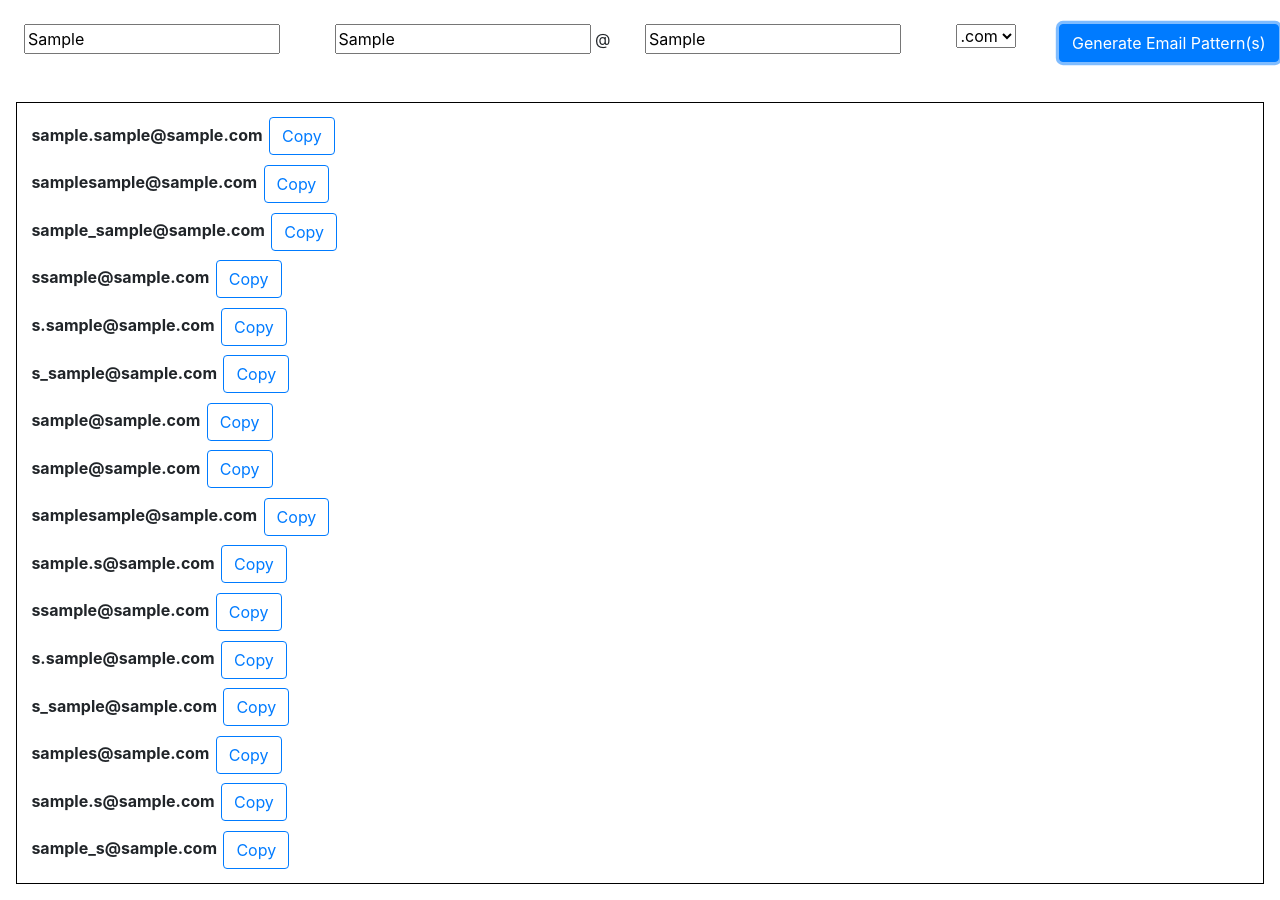
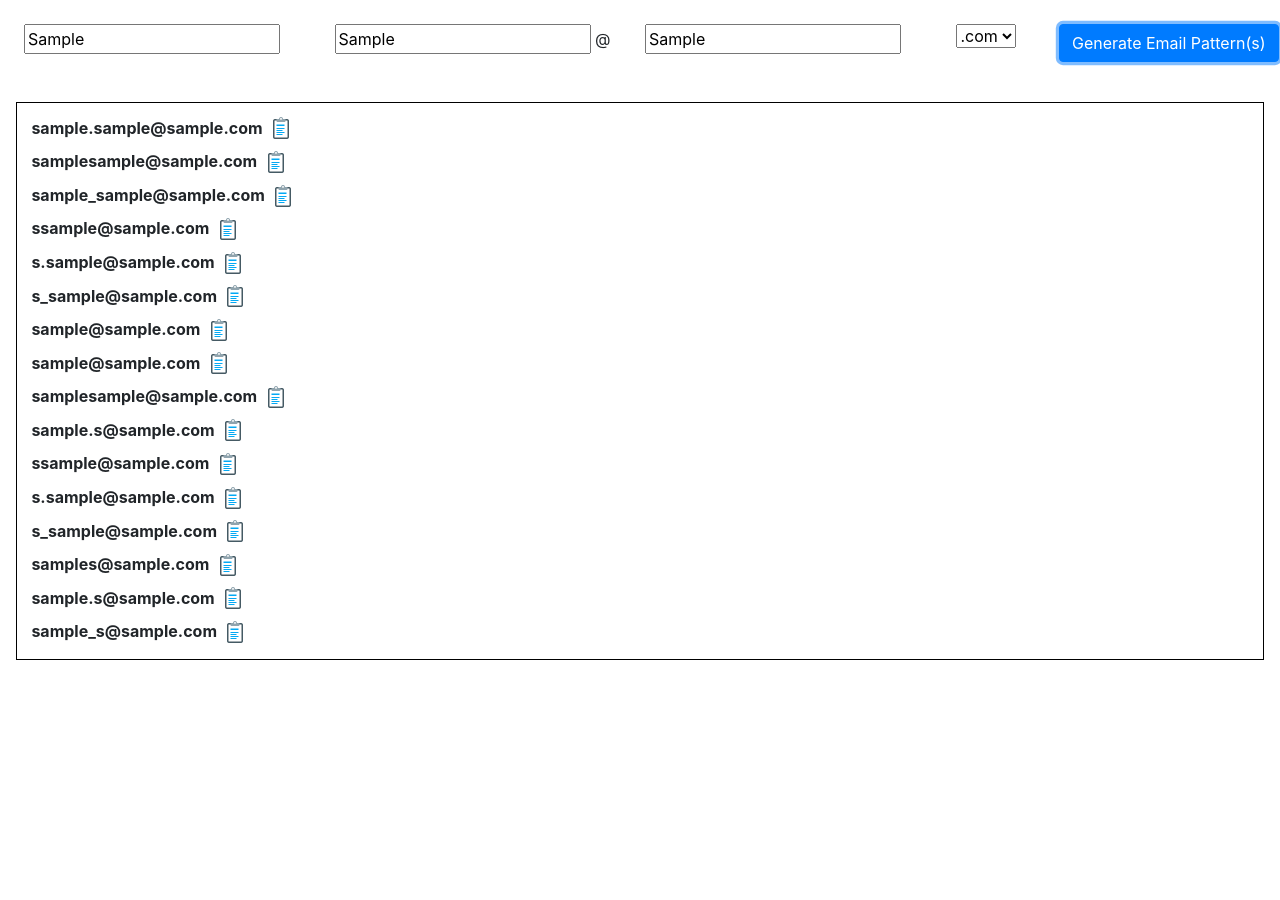
Before and after one commit to sanketwakhare/email-generator-app, a plain HTML site: page index.html in a window 1280 px wide. Both pictures are taken after typing "Sample", "Sample", "Sample" into the empty fields and a click on the input "Generate Email Pattern(s)". After the commit the page ends 800 px from the top, so only its background shows below. Drawn offline with nearby package versions, Linux system fonts and the light colour scheme.

Commit message:
change copy icon

```diff
--- a/script.js
+++ b/script.js
@@ -58,17 +58,23 @@ const handleSubmit = () => {
         patternContainer.appendChild(emailContainer);
 
         // copy button for email pattern
-        let copyBtn = document.createElement('input');
-        copyBtn.setAttribute('id', 'btn-copy-' + index);
-        copyBtn.setAttribute('value', 'Copy');
-        copyBtn.classList.add('btn');
-        copyBtn.classList.add('btn-outline-primary');
+        let copyBtn = document.createElement('img');
+        copyBtn.setAttribute('src', 'clipboardIcon.png');
+        copyBtn.setAttribute('width', '24px');
+        copyBtn.setAttribute('height', '24px');
+        copyBtn.setAttribute('alt', 'Copy');
+        copyBtn.classList.add('copyEmail');
         copyBtn.classList.add('pattern-container');
-        copyBtn.classList.add('pattern-container');
-        //  'link-secondary', 'pattern-container']);
-        copyBtn.setAttribute('type', 'button');
+
+        // let copyBtn = document.createElement('input');
+        // copyBtn.setAttribute('id', 'btn-copy-' + index);
+        // copyBtn.setAttribute('value', 'Copy');
+        // copyBtn.classList.add('btn');
+        // copyBtn.classList.add('btn-sm');
+        // copyBtn.classList.add('btn-outline-primary');
+        // copyBtn.classList.add('pattern-container');
+        // copyBtn.setAttribute('type', 'button');
         copyBtn.addEventListener('click', handleCopy);
-        // copyBtn.classList.add(['pattern-container']);
         patternContainer.appendChild(copyBtn);
 
         outputElement.appendChild(patternContainer);
--- a/style.css
+++ b/style.css
@@ -13,3 +13,7 @@
 .pattern-container {
     margin: 0.2rem;
 }
+
+.copyEmail:hover {
+    cursor: pointer;
+}
```
Also changed, not shown: clipboardIcon.png (added).
